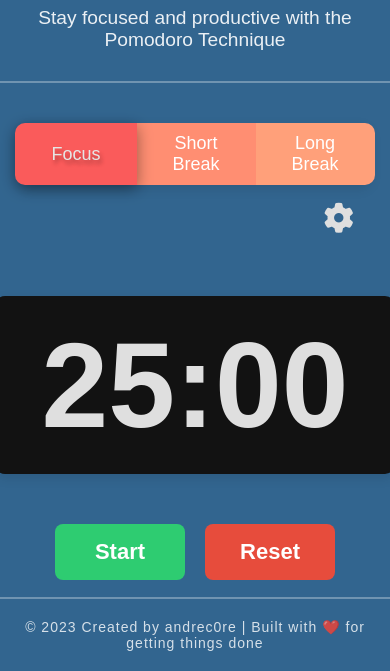
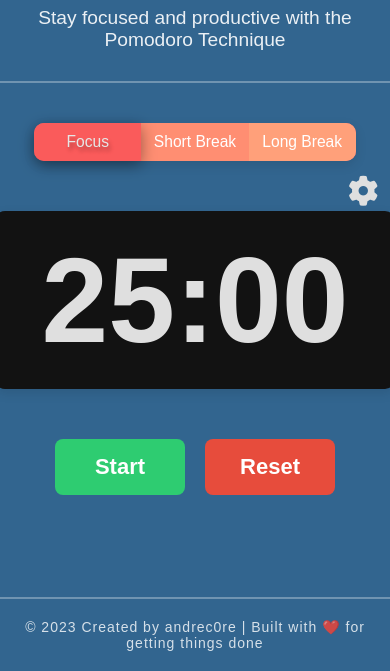
Before and after one commit to andrec0re/pomodoro-timer, a plain HTML site: page index.html in a window 390 px wide. Shown: the part 173-844 px from the top of the page. Drawn offline with Linux system fonts and the light colour scheme.

Commit message:
Fix UI issues: settings icon positioning and responsive design for timer modes

```diff
--- a/style.css
+++ b/style.css
@@ -65,18 +65,25 @@ body {
     background: #ff6b6b;
     border-radius: 10px;
     box-shadow: 0 4px 12px rgba(0, 0, 0, 0.1);
-    width: 100%;
+    width: fit-content;
 }
 
 .mode-btn {
-    margin: 0;
+    flex: 1 1 0;
     border-radius: 0;
     border: none;
     background: none;
     color: white;
-    font-size: 18px;
-    padding: 10px 36px;
-    transition: background 0.2s, color 0.2s;
+    font-size: clamp(12px, 4vw, 18px);
+    padding: 10px clamp(8px, 5vw, 36px);
+    transition: background 0.2s, color 0.2s, padding 0.2s, font-size 0.2s;
+    overflow: hidden;
+    text-overflow: ellipsis;
+    box-sizing: border-box;
+    white-space: nowrap;
+    display: flex;
+    justify-content: center;
+
 }
 
 #focus-btn {
@@ -95,7 +102,7 @@ body {
     border-bottom-right-radius: 10px;
 }
 
-.mode-btn{
+.mode-btn {
     cursor: pointer;
 }
 
@@ -203,30 +210,13 @@ body {
 
 .settings-icon {
     position: absolute;
-    top: 10px;
-    right: -40px;
+    top: 45px;
+    right: 0px;
     font-size: 30px;
     padding: 8px;
     transition: all 0.3s ease;
     color: #dfdfdf;
     cursor: pointer;
-}
-
-@media (max-width: 768px) {
-    .timer-container {
-        flex-direction: column;
-        width: 90%;
-    }
-
-    .settings-icon {
-        position: relative;
-        top: auto;
-        right: auto;
-        align-self: flex-end;
-        margin-top: 10px;
-        margin-bottom: 5px;
-        margin-right: 5px;
-    }
 }
 
 .settings-icon:hover {
```
Also changed, not shown: index.html (+2 -1 lines).
